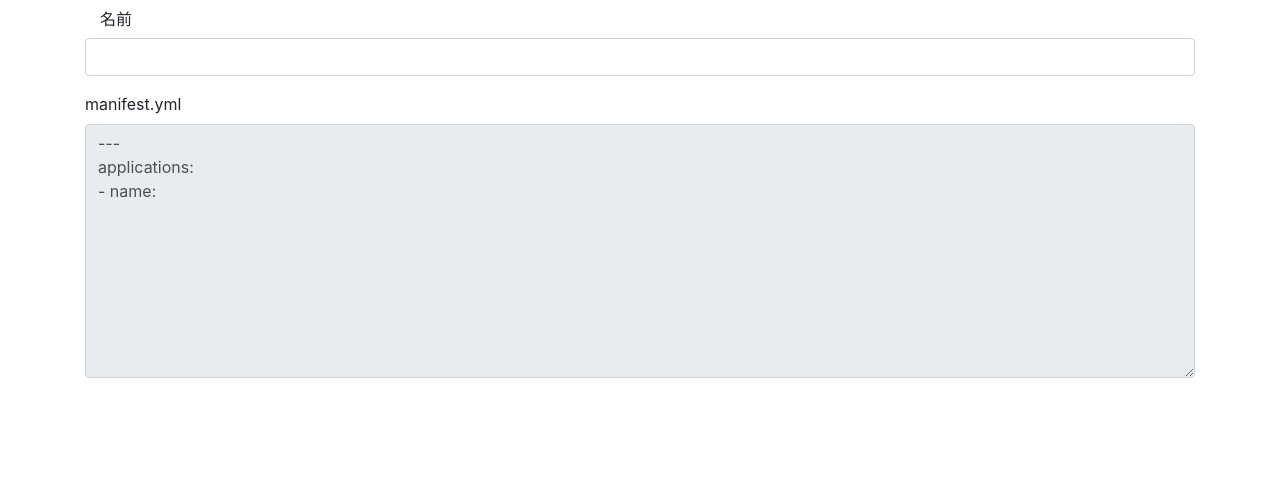
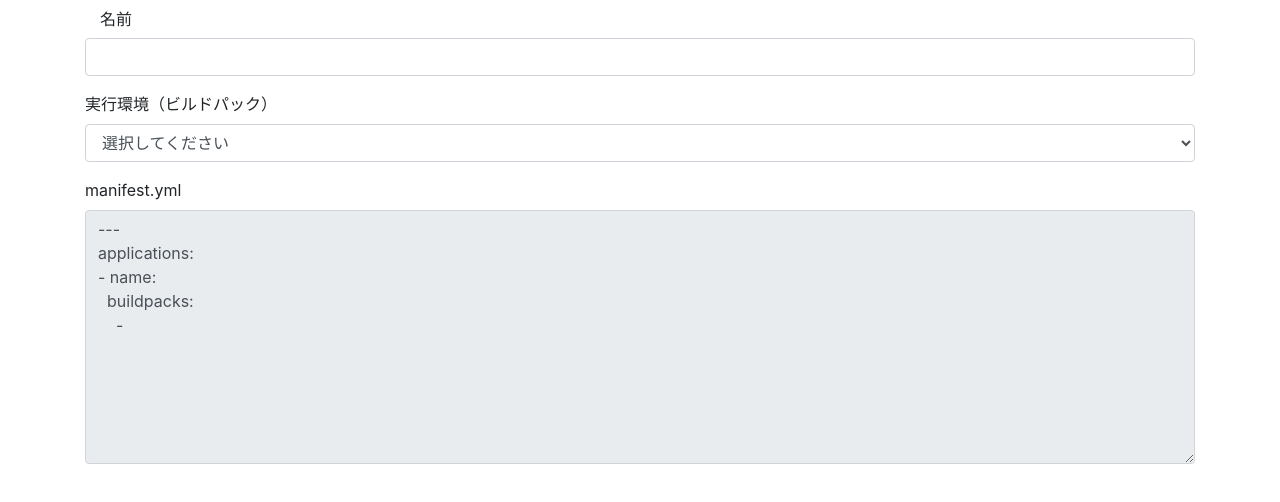
Before and after one commit to miyohide/mfgenerator, a Vue app: page / in a window 1280 px wide. Shown: the top 502 px of the page. Built offline with nearby package versions, Linux system fonts and the light colour scheme.

Commit message:
add buildpack

```diff
--- a/src/components/ManifestForm.vue
+++ b/src/components/ManifestForm.vue
@@ -4,6 +4,15 @@
       <div class="form-group">
         <label for="appName" class="col-form-label col-sm-2">名前</label>
         <input v-model="appName" id="appName" type="text" class="form-control">
+      </div>
+      <div class="form-group">
+        <label for="buildpack">実行環境（ビルドパック）</label>
+        <select v-model="buildpack" name="buildpack" id="buildpack" class="form-control">
+          <option disabled value="">選択してください</option>
+          <option>Java</option>
+          <option>Ruby</option>
+          <option>その他</option>
+        </select>
       </div>
       <div class="form-group">
         <label for="manifest">manifest.yml</label>
@@ -18,13 +27,32 @@ export default {
   name: 'ManifestForm',
   data: function () {
     return {
-      appName: ''
+      appName: '',
+      buildpack: ''
     }
   },
   computed: {
     manifest: function () {
-      return "---\napplications:\n- name: " + this.appName
+      let mfList = []
+      mfList = mfList.concat(init(this.appName))
+      mfList = mfList.concat(buildpack_str(this.buildpack))
+      return mfList.join("\n")
     }
   }
 }
+
+function init (appName) {
+  let rval = []
+  rval.push("---")
+  rval.push("applications:")
+  rval.push("- name: " + appName)
+  return rval
+}
+
+function buildpack_str (buildpack) {
+  let rval = []
+  rval.push("  buildpacks:")
+  rval.push("    - " + buildpack)
+  return rval
+}
 </script>
```
